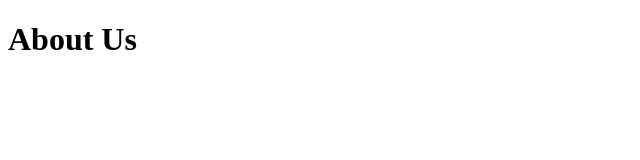
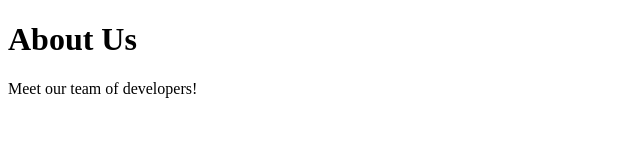
Before and after one commit to tiba1111/SimpleWebProject, a plain HTML site: page about.html in a window 1280 px wide. Shown: the whole page, without its empty margins (0-640 px from the left). Drawn offline with Linux system fonts and the light colour scheme.

Commit message:
Added team details to about.html

```diff
--- a/about.html
+++ b/about.html
@@ -1 +1,2 @@
 <!DOCTYPE html><html><head><title>About</title></head><body><h1>About Us</h1></body></html>
+<p>Meet our team of developers!</p>
```
